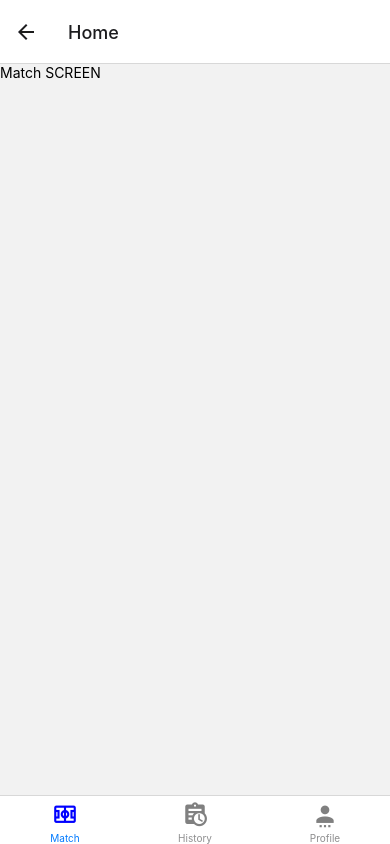
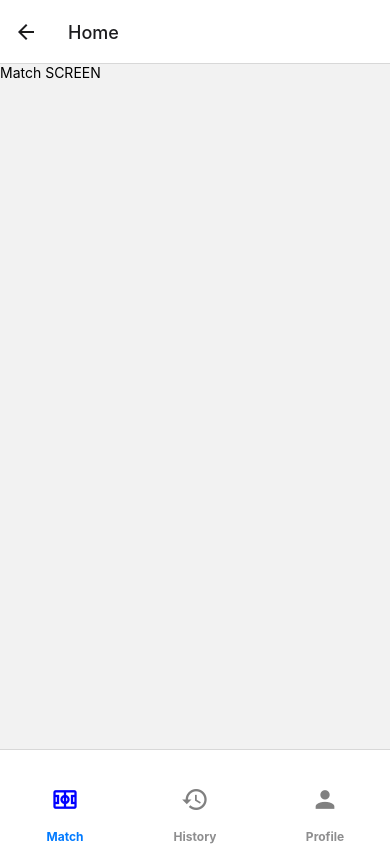
Before and after one commit to RadiumRocketDraft/radiumDraftApp, a React Native app: screen /Home in a window 390 px wide. Built offline with nearby package versions, Linux system fonts and the light colour scheme.

Commit message:
RRD-7: change icons

```diff
--- a/App.tsx
+++ b/App.tsx
@@ -17,15 +17,17 @@ const BottomNavigation = () => {
   return (
     <Tab.Navigator
       screenOptions={{
+        tabBarStyle: {height: 95, paddingTop: 20},
         headerShown: false,
       }}>
       <Tab.Screen
         options={{
+          tabBarLabelStyle: {fontSize: 12, fontWeight: 'bold'},
           tabBarIcon: ({focused}) => (
             <MaterialCommunityIcons
               name="soccer-field"
               color={focused ? 'blue' : 'grey'}
-              size={26}
+              size={28}
             />
           ),
         }}
@@ -34,12 +36,12 @@ const BottomNavigation = () => {
       />
       <Tab.Screen
         options={{
-          title: 'History',
+          tabBarLabelStyle: {fontSize: 12, fontWeight: 'bold'},
           tabBarIcon: ({focused}) => (
             <MaterialCommunityIcons
-              name="clipboard-text-clock"
+              name="history"
               color={focused ? 'blue' : 'grey'}
-              size={26}
+              size={28}
             />
           ),
         }}
@@ -48,11 +50,12 @@ const BottomNavigation = () => {
       />
       <Tab.Screen
         options={{
+          tabBarLabelStyle: {fontSize: 12, fontWeight: 'bold'},
           tabBarIcon: ({focused}) => (
             <MaterialCommunityIcons
-              name="account-settings"
+              name="account"
               color={focused ? 'blue' : 'grey'}
-              size={26}
+              size={28}
             />
           ),
         }}
```
